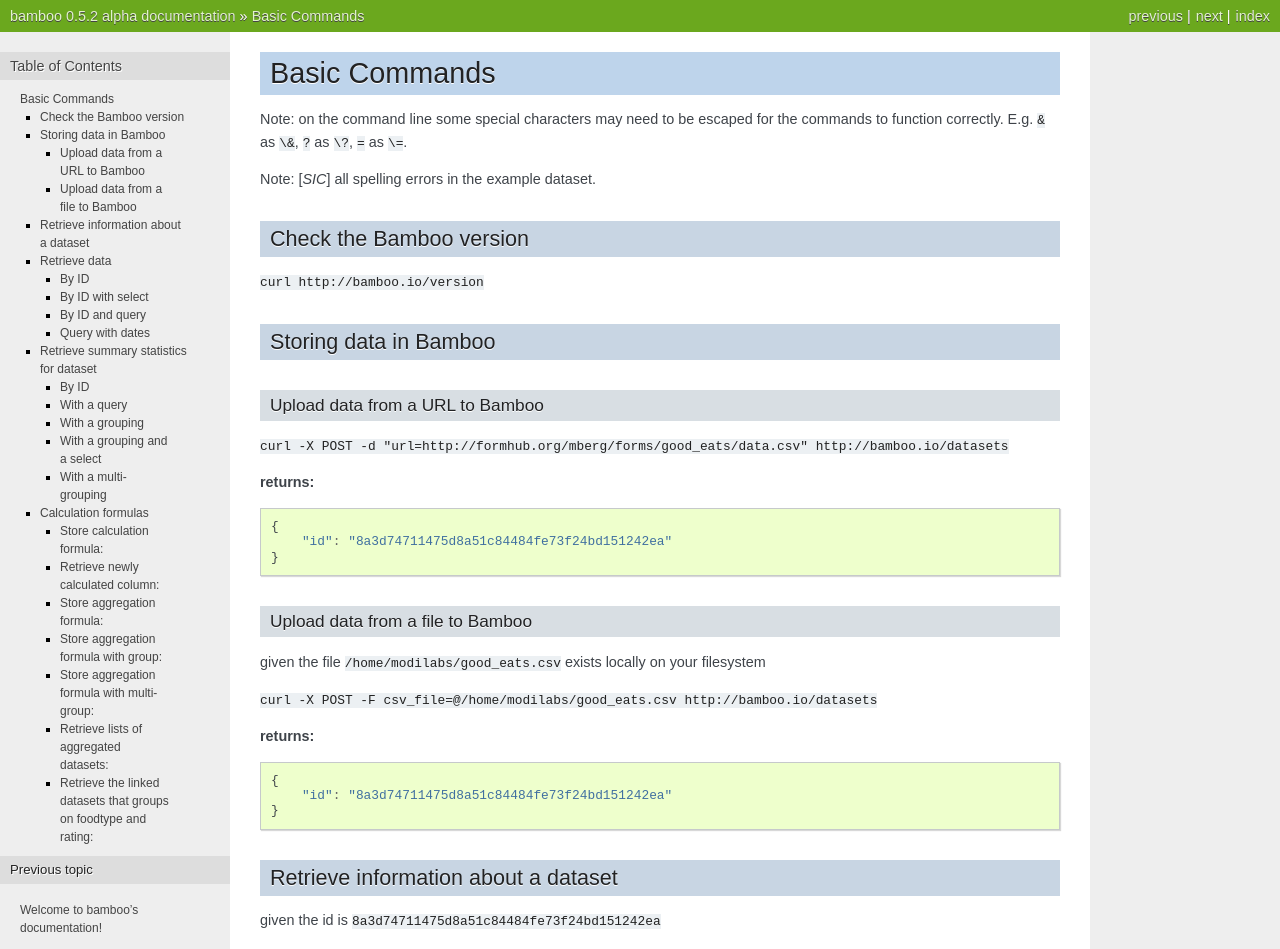
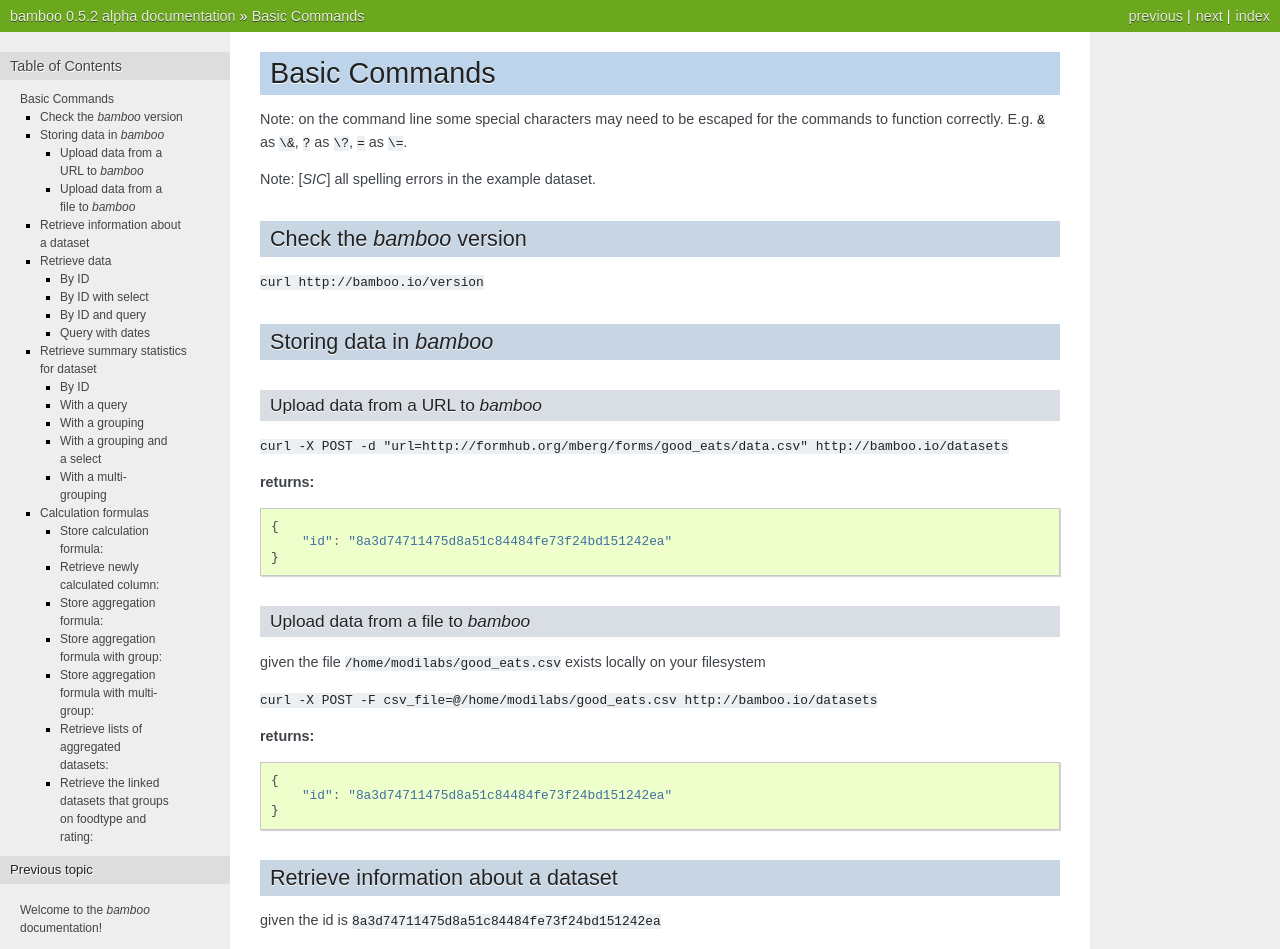
Before and after one commit to pld/bamboo, a Sphinx documentation site: the page built from docs/basic_commands.rst, in a window 1280 px wide and 1400 px high. Shown: the top 949 px of the window. Built offline with Sphinx 7.4.7, drawn with Linux system fonts in a browser that asks for light colours; formulas are drawn with MathJax 3.

Commit message:
closes #301, convert readme and docs Bamboo to bamboo

```diff
--- a/docs/basic_commands.rst
+++ b/docs/basic_commands.rst
@@ -7,15 +7,15 @@
 
 Note: [*SIC*] all spelling errors in the example dataset.
 
-Check the Bamboo version
-------------------------
+Check the *bamboo* version
+--------------------------
 
 ``curl http://bamboo.io/version``
 
-Storing data in Bamboo
-----------------------
+Storing data in *bamboo*
+------------------------
 
-Upload data from a URL to Bamboo
+Upload data from a URL to *bamboo*
 ^^^^^^^^^^^^^^^^^^^^^^^^^^^^^^^^
 
 ``curl -X POST -d "url=http://formhub.org/mberg/forms/good_eats/data.csv" http://bamboo.io/datasets``
@@ -28,8 +28,8 @@
         "id": "8a3d74711475d8a51c84484fe73f24bd151242ea"
     }
 
-Upload data from a file to Bamboo
-^^^^^^^^^^^^^^^^^^^^^^^^^^^^^^^^^
+Upload data from a file to *bamboo*
+^^^^^^^^^^^^^^^^^^^^^^^^^^^^^^^^^^^
 
 given the file ``/home/modilabs/good_eats.csv`` exists locally on your
 filesystem
--- a/docs/conf.py
+++ b/docs/conf.py
@@ -235,7 +235,7 @@
 texinfo_documents = [
     ('index', 'bamboo', u'bamboo Documentation',
      u'Peter Lubell-Doughtie, Mark Johnston', 'bamboo',
-     'Bamboo is a data analysis web service.',
+     'bamboo is a data analysis web service.',
      'Miscellaneous'),
 ]
 
```
Also changed, not shown: README.rst (+7 -7 lines), docs/index.rst (+11 -16 lines).
